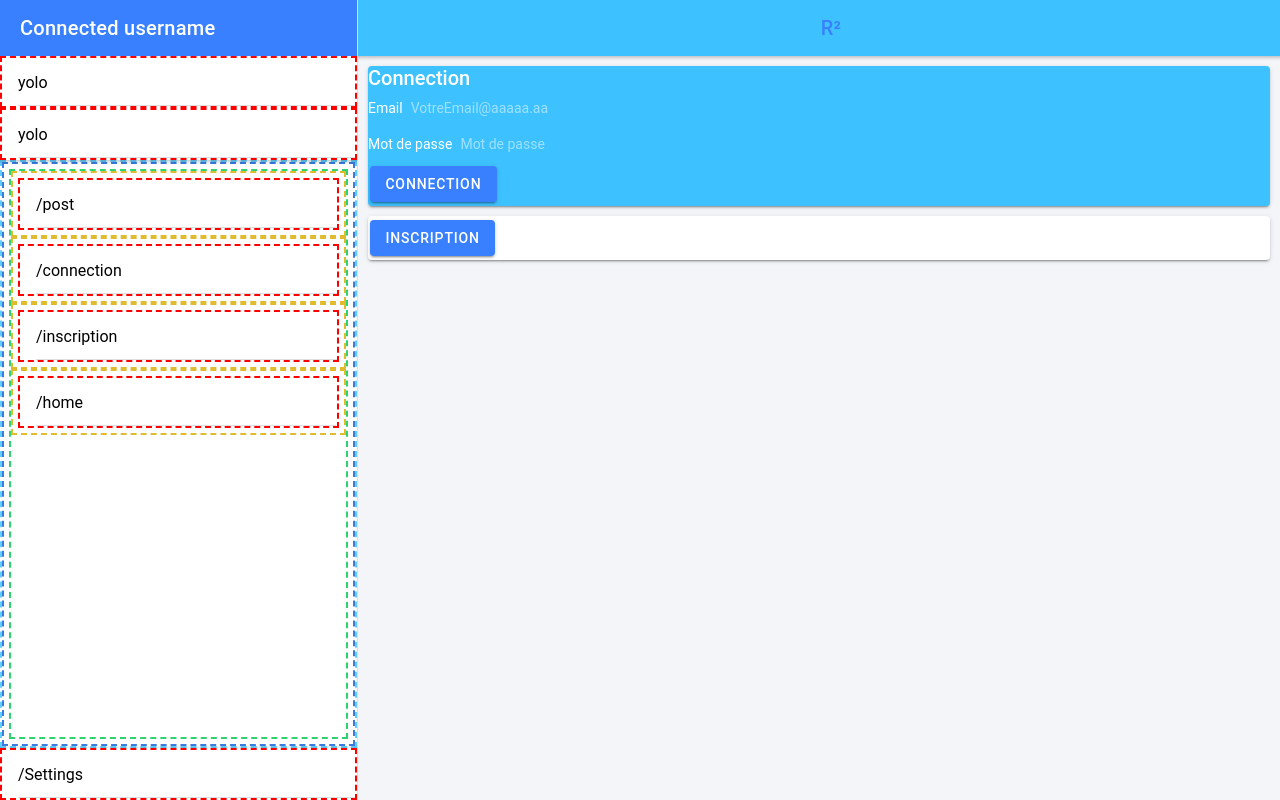
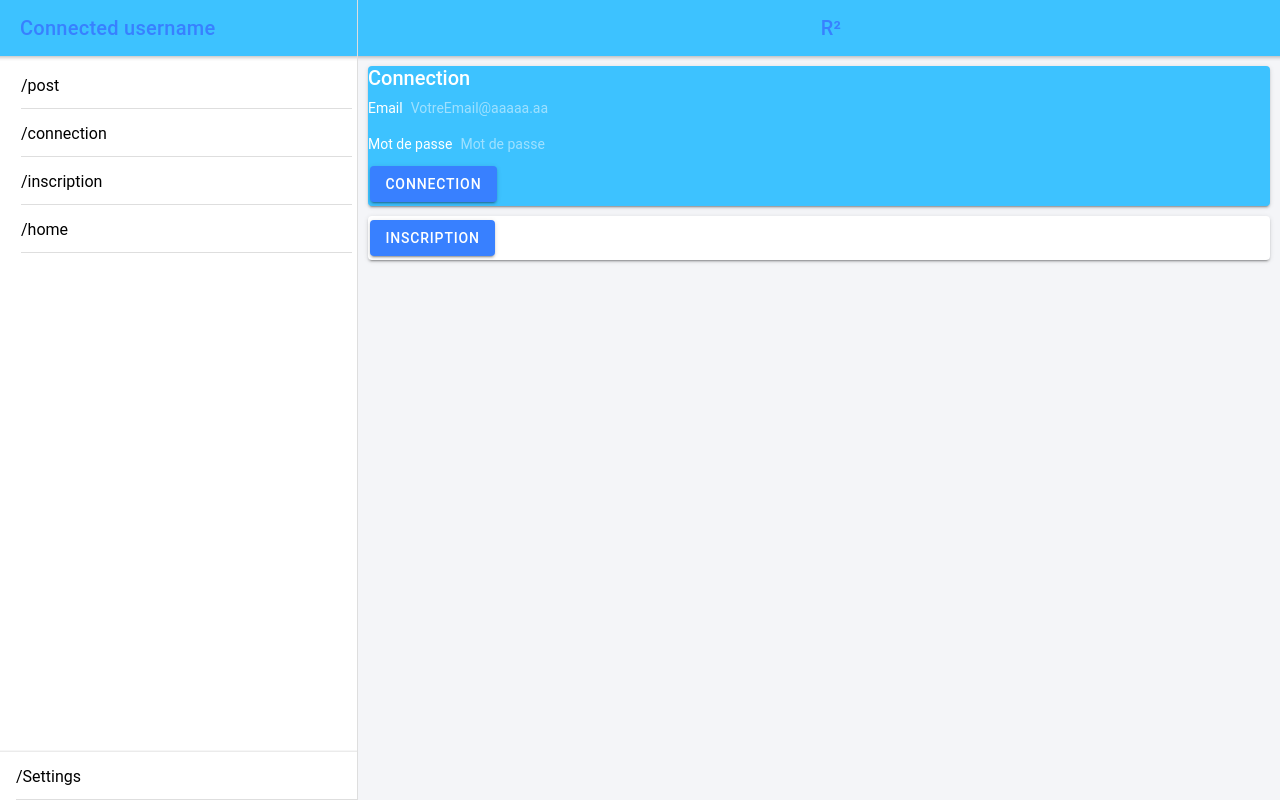
Before and after one commit to AymericBouchetCesi/CubeGrp2, a React (Create React App) app: page /connection in a window 1280 px wide. Built offline with nearby package versions, Linux system fonts and the light colour scheme.

Commit message:
💄Nettoyage du style du splitpanel

```diff
--- a/src/components/SplitPane/SplitPane.css
+++ b/src/components/SplitPane/SplitPane.css
@@ -1,33 +1,14 @@
-.ionContentMenu {
-    border: 2px #62ceff dashed;
-}
-
 ion-grid {
     height: 100%;
-    border: 2px #3a7be0 dashed;
-}
-
-ion-menu-button {
-    background-color: deeppink;
 }
 
 ion-row {
     flex-direction: column;
-    border: 2px #2dd36f dashed;
-
     height: 100%;
 }
 
 ion-col {
-    border: 2px #e0bb2e dashed;
     flex-basis: inherit;
     flex-grow: inherit;
+    padding: 0;
 }
-
-ion-item {
-    border: 2px red dashed;
-}
-
-ion-label {
-    color: deeppink;
-}
--- a/src/components/SplitPane/SplitPane.tsx
+++ b/src/components/SplitPane/SplitPane.tsx
@@ -29,16 +29,9 @@ const SplitPane: React.FC<{main:any}> = (props) => {
             <IonSplitPane when="lg" contentId="mainContent">
                 <IonMenu side="start" menuId="first" contentId="mainContent">
                     <IonHeader>
-                        <IonToolbar color="primary">
-                            <IonTitle>Connected username</IonTitle>
+                        <IonToolbar color="secondary">
+                            <IonTitle color="primary">Connected username</IonTitle>
                         </IonToolbar>
-
-                        <IonItem>
-                            <IonLabel>yolo</IonLabel>
-                        </IonItem>
-                        <IonItem>
-                            <IonLabel>yolo</IonLabel>
-                        </IonItem>
 
                     </IonHeader>
 
@@ -77,8 +70,8 @@ const SplitPane: React.FC<{main:any}> = (props) => {
                 </IonMenu>
 
                 <div className="ion-page" id="mainContent">
-                    <IonHeader class="bg">
-                        <IonToolbar class="bg" color="secondary">
+                    <IonHeader>
+                        <IonToolbar color="secondary">
                             <IonButtons slot="start">
                                 <IonMenuToggle>
                                     <IonButton>
```
